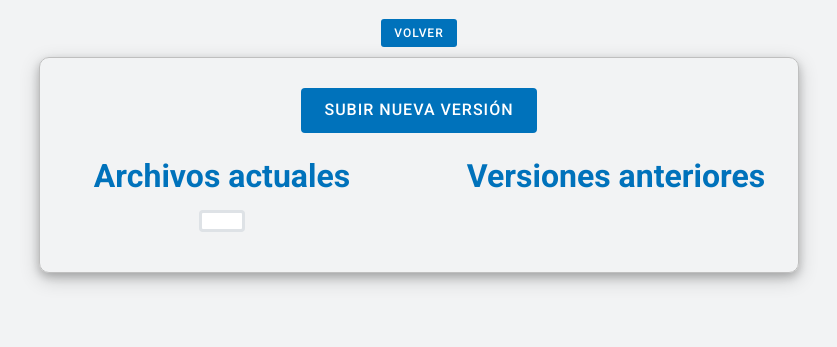
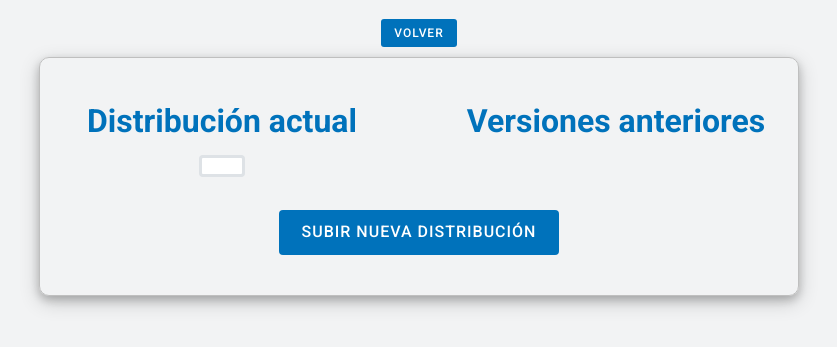
Before and after one commit to datosgobar/infra.datos.gob.ar, a Django app: template infra/apps/catalog/templates/distributions/uploads.html in a window 1280 px wide. Shown: the part 145-492 px from the top of the page, without its empty margins (221-1058 px from the left). Run offline with Django 3.2, Linux system fonts and the light colour scheme; the template is opened without the code that fills it, so the values that code supplies are empty; some libraries are stand-ins or nearby versions.

Commit message:
Cambio layout de los forms de catalogos y distribuciones

```diff
--- a/infra/apps/catalog/templates/distributions/uploads.html
+++ b/infra/apps/catalog/templates/distributions/uploads.html
@@ -14,13 +14,8 @@
 
 <div class="col-sm-8 col-sm-offset-2 container general-container">
     <div class="row">
-        <div class="col-sm-8 col-sm-offset-2">
-            <a class="btn btn-primary" href="{% url 'catalog:add_distribution_version' node_id=node_id identifier=identifier %}">Subir nueva versión</a>
-        </div>
-    </div>
-    <div class="row">
         <div class="col-sm-6">
-            <h3 class="text-primary">Archivos actuales</h3>
+            <h3 class="text-primary">Distribución actual</h3>
             <a class="btn btn-link" href="{% get_media_prefix  %}{{ object_list.0.file_path }}" download="{{ object_list.0.file_name }}">{{ object_list.0.file_name }}</a>
         </div>
 
@@ -31,5 +26,11 @@
         {% endfor %}
         </div>
     </div>
+    <br>
+    <div class="row">
+        <div class="col-sm-8 col-sm-offset-2">
+            <a class="btn btn-primary" href="{% url 'catalog:add_distribution_version' node_id=node_id identifier=identifier %}">Subir nueva distribución</a>
+        </div>
+    </div>
 </div>
 {% endblock %}
```
Also changed, not shown: infra/apps/catalog/templates/nodes/uploads.html (+15 -17 lines).
